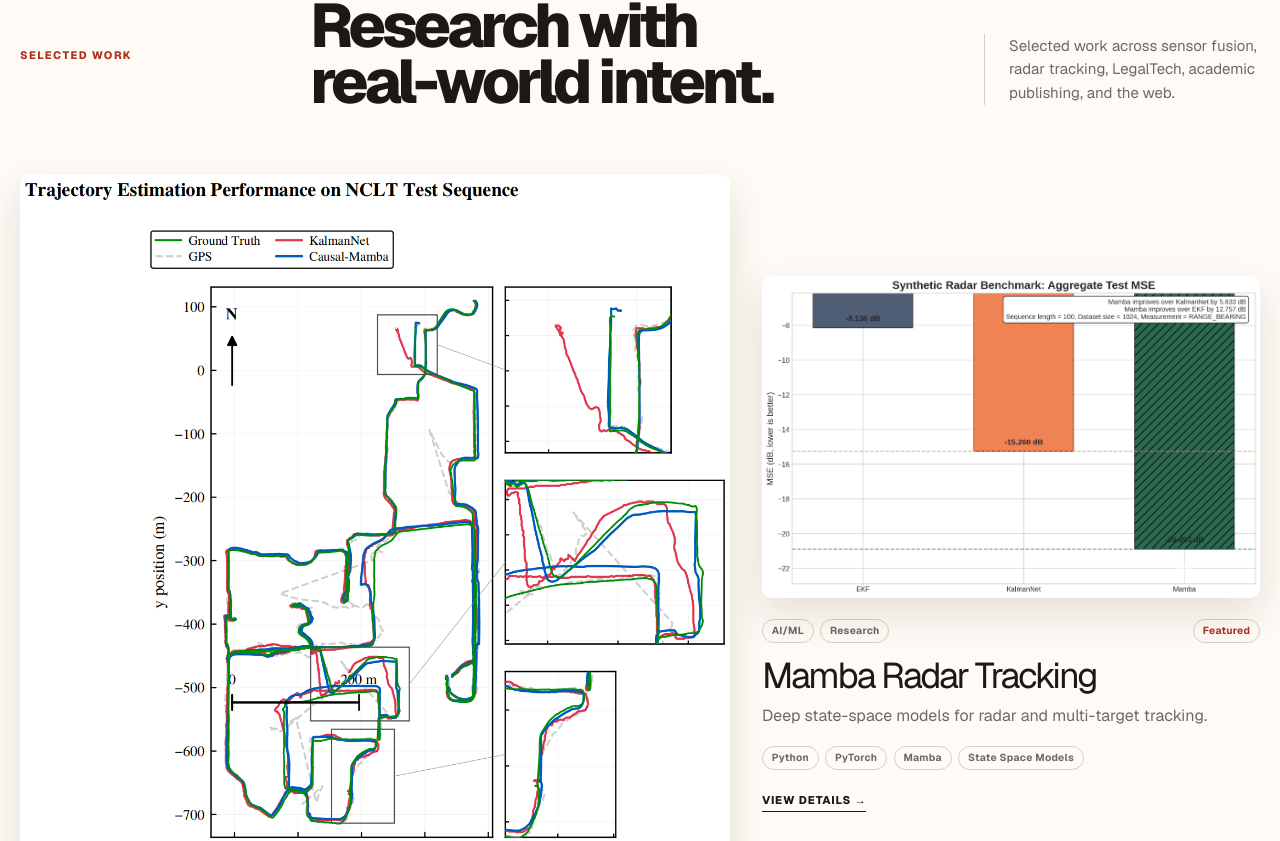
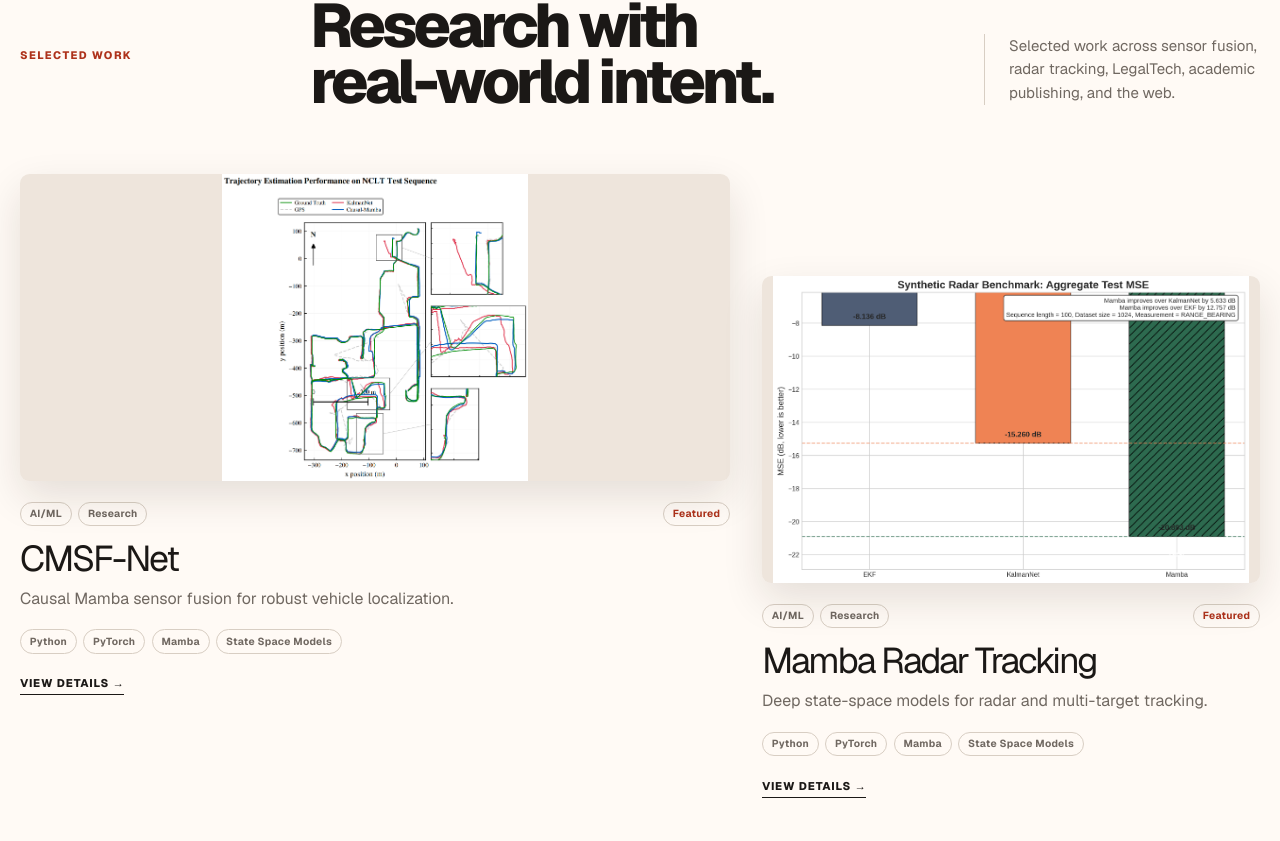
Before and after one commit to rijulraj486-tech/personal_portfolio, a Next.js app: page / in a window 1280 px wide. Shown: the part 1319-2160 px from the top of the page. Built offline with nearby package versions, Linux system fonts and the light colour scheme; no server answers.

Commit message:
card size

```diff
--- a/app/globals.css
+++ b/app/globals.css
@@ -63,7 +63,7 @@ h1 { max-width: 15ch; margin-bottom: 0; font-size: clamp(3rem, 7vw, 6.8rem); fon
 .project-card:hover h3 { color: var(--accent-strong); }
 .project-card h3 { transition: color 180ms ease; }
 .featured-projects .text-link { margin-top: 3rem; }
-.project-visual.has-image { margin: 0; background: #f6f1ea; }.project-visual-image { object-fit: contain; transition: filter 300ms ease; }.project-card:hover .project-visual-image { filter: saturate(1.05); }.project-card[data-project="cmsf-net"] .project-visual.has-image { min-height: 0; aspect-ratio: 1294 / 1298; }.project-card[data-project="mamba-radar-tracking"] .project-visual.has-image { min-height: 0; aspect-ratio: 2179 / 1407; }
+.project-visual.has-image { margin: 0; background: var(--surface-muted); }.project-visual-image { object-fit: contain; transition: filter 300ms ease; }.project-card:hover .project-visual-image { filter: saturate(1.05); }.featured-projects .project-card[data-project] .project-visual.has-image { min-height: 0; height: clamp(15rem, 24vw, 22rem); }
 
 @media (max-width: 700px) {
   .hero-backdrop-label { top: 23%; left: -7%; font-size: 8rem; }
```
